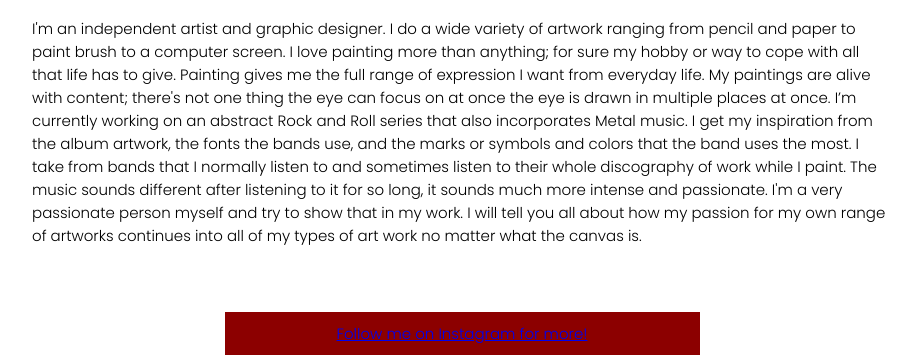
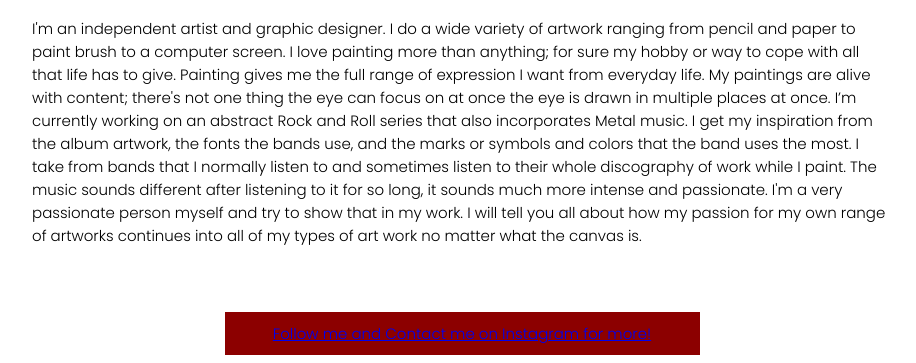
Before and after one commit to Oliviadeckard/OliviaStormDeckard, a plain HTML site: page index.html in a window 1280 px wide. Shown: the part 1045-1408 px from the top of the page, without its empty margins (178-1094 px from the left). Drawn offline with Linux system fonts and the light colour scheme; a web font is replaced by a local one.

Commit message:
Update index.html

```diff
--- a/index.html
+++ b/index.html
@@ -36,7 +36,7 @@
    I'm a very passionate person myself and try to show that in my work. I will tell you all about how my passion for my own range of artworks
    continues into all of my types of art work no matter what the canvas is. </p>
 
-<p class="instabutton"><a href="http://www.instagram.com/oliviastormstudio/">Follow me on Instagram for more!</a></p>
+<p class="instabutton"><a href="http://www.instagram.com/oliviastormstudio/">Follow me and Contact me on Instagram for more!</a></p>
 
 </div>
 
```
